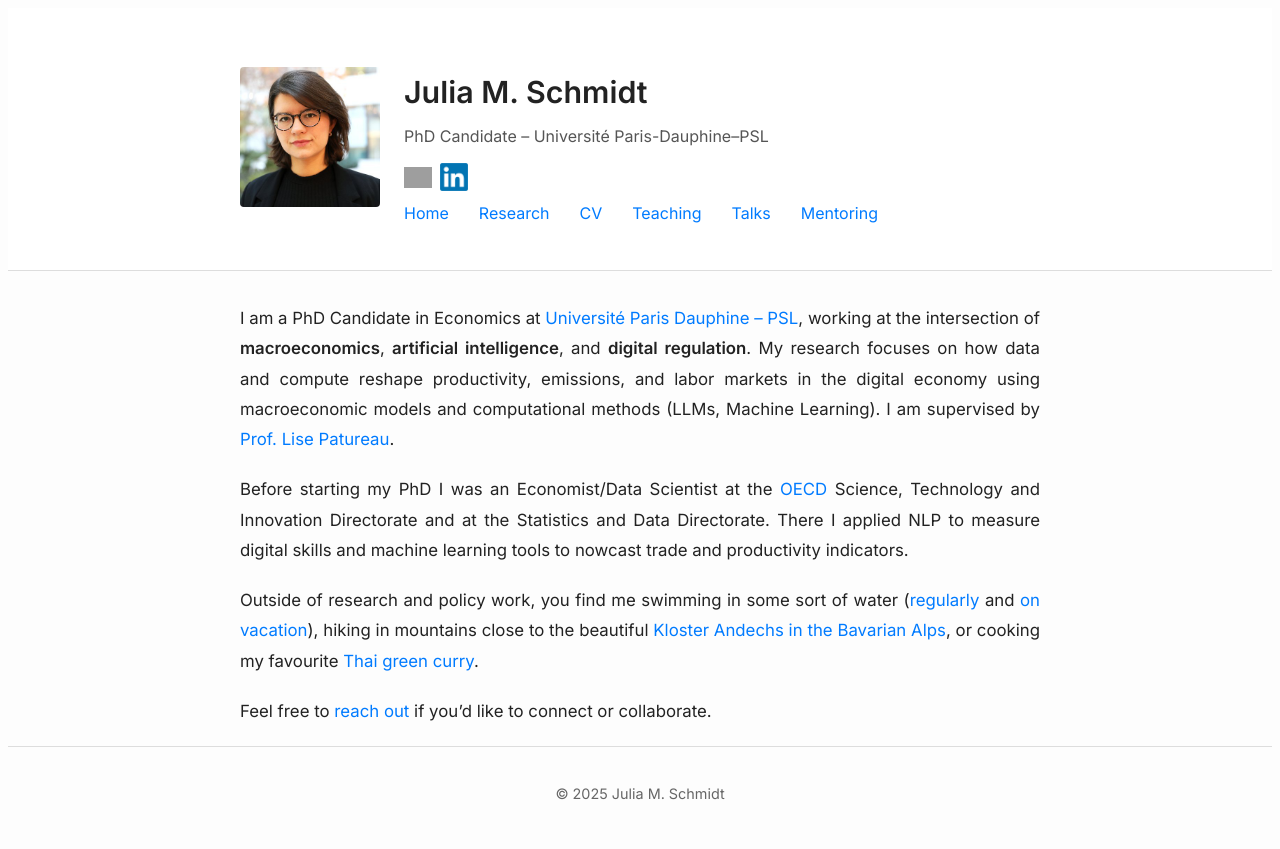
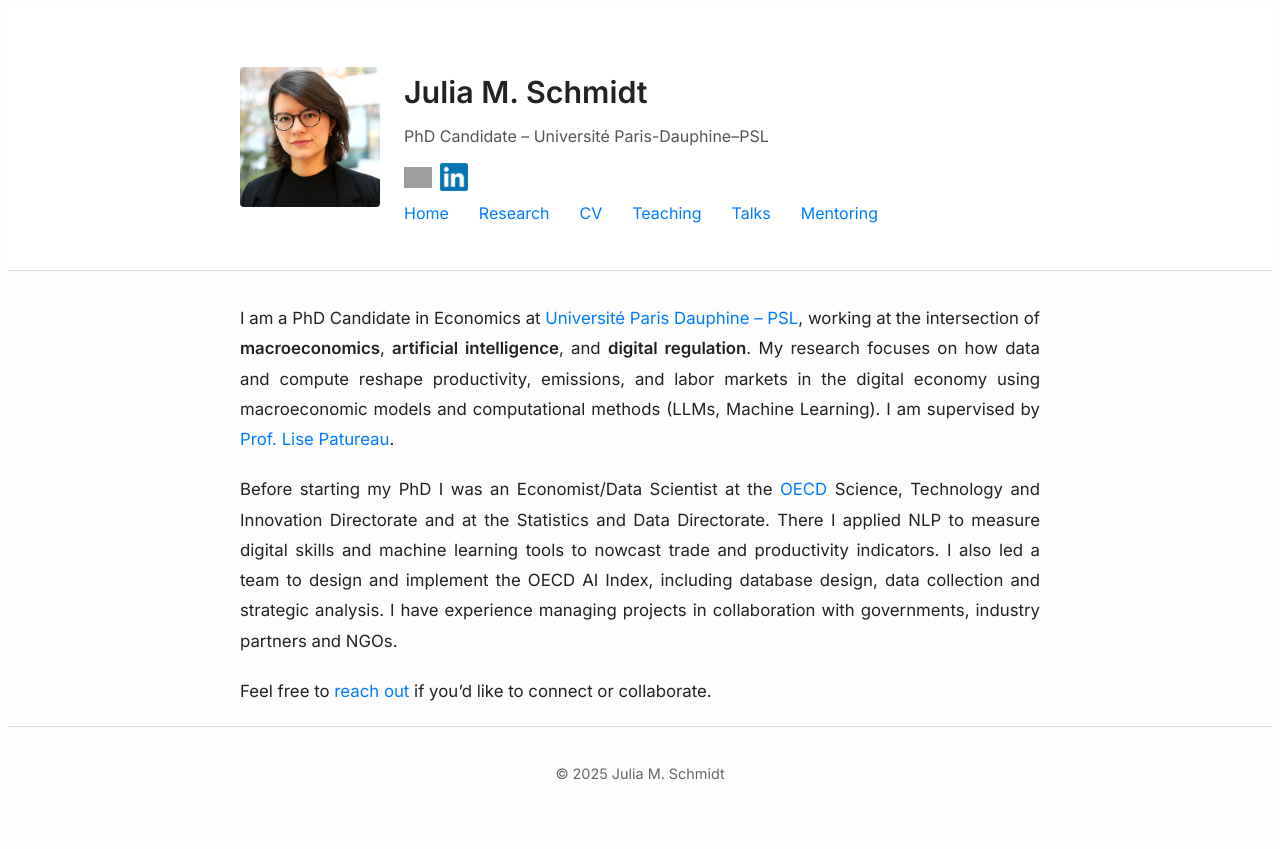
Before and after one commit to julia-m-schmidt/julia-m-schmidt.github.io, a Jekyll site: the page built from home.md, in a window 1280 px wide. Shown: the part 210-1059 px from the top of the page. Built offline with Jekyll 4.4.1, drawn with Linux system fonts in a browser that asks for light colours; grey boxes are pictures that could not be loaded.

Commit message:
Update home.md

```diff
--- a/home.md
+++ b/home.md
@@ -7,8 +7,6 @@ permalink: /
 
 I am a PhD Candidate in Economics at [Université Paris Dauphine – PSL](https://dauphine.psl.eu/), working at the intersection of **macroeconomics**, **artificial intelligence**, and **digital regulation**. My research focuses on how data and compute reshape productivity, emissions, and labor markets in the digital economy using macroeconomic models and computational methods (LLMs, Machine Learning). I am supervised by [Prof. Lise Patureau](https://sites.google.com/view/lisepatureau/home?authuser=0).
 
-Before starting my PhD I was an Economist/Data Scientist at the [OECD](https://www.oecd.org/en.html) Science, Technology and Innovation Directorate and at the Statistics and Data Directorate. There I applied NLP to measure digital skills and machine learning tools to nowcast trade and productivity indicators.
-
-Outside of research and policy work, you find me swimming in some sort of water ([regularly](https://www.leparisien.fr/paris-75/paris-75015/paris-la-piscine-keller-quinquagenaire-et-toujours-dans-le-bain-13-03-2017-6758721.php) and [on vacation](https://www.schloesser.bayern.de/deutsch/seen/objekte/ammersee.htm)), hiking in mountains close to the beautiful [Kloster Andechs in the Bavarian Alps](https://www.andechs.de/), or cooking my favourite [Thai green curry](https://hot-thai-kitchen.com/green-curry-new-2/).
+Before starting my PhD I was an Economist/Data Scientist at the [OECD](https://www.oecd.org/en.html) Science, Technology and Innovation Directorate and at the Statistics and Data Directorate. There I applied NLP to measure digital skills and machine learning tools to nowcast trade and productivity indicators. I also led a team to design and implement the OECD AI Index, including database design, data collection and strategic analysis. I have experience managing projects in collaboration with governments, industry partners and NGOs.
 
 Feel free to [reach out](mailto:julia.schmidt@dauphine.psl.eu?subject=Collaboration%20Request) if you’d like to connect or collaborate.
```
